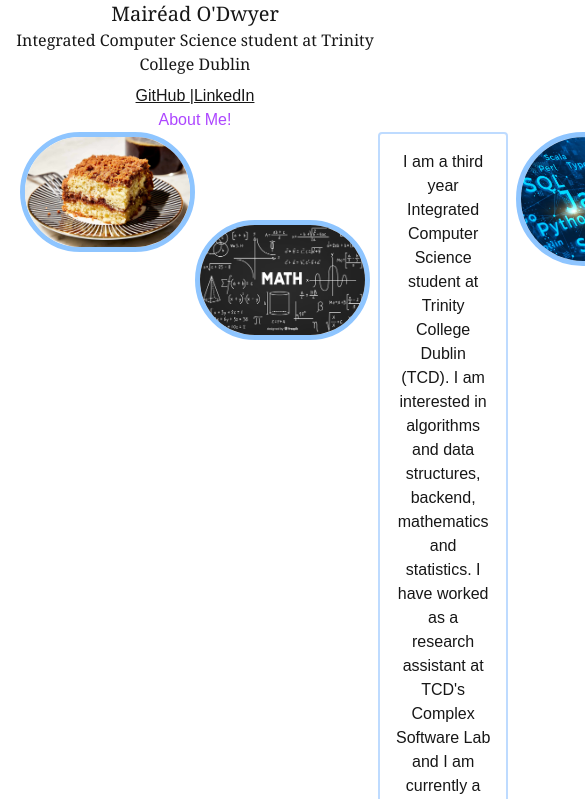
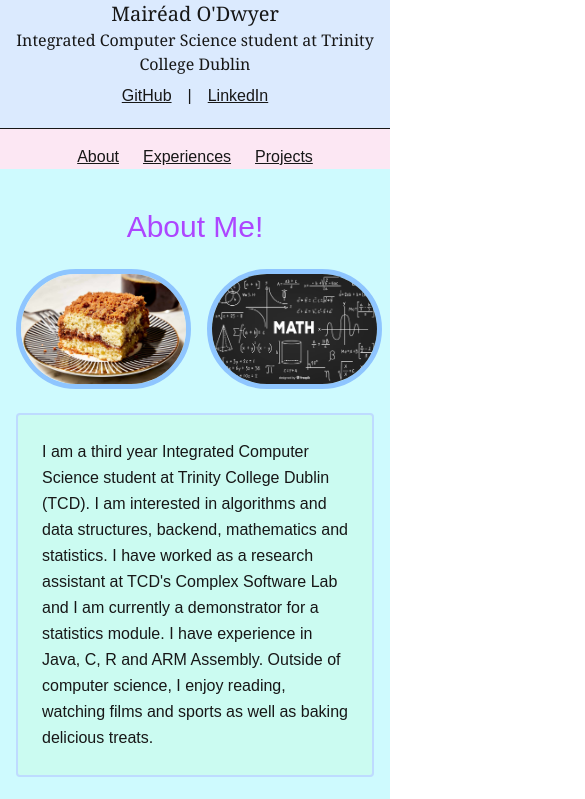
Before and after one commit to mairead-odwyer14/my-portfolio, a Next.js app: page / in a window 390 px wide. Shown: the top 799 px of the page, 585 px wide, since content can reach past the window. Built offline with nearby package versions, Linux system fonts and the light colour scheme; a web font is replaced by a local one.

Commit message:
made the about me section more responsive

```diff
--- a/src/app/page.js
+++ b/src/app/page.js
@@ -1,5 +1,6 @@
 import Image from "next/image";
 import ExperienceCard from '../components/ExperienceCard';
+import HeaderCard from '@/components/HeaderCard';
 
   const experiences = [
         {
@@ -23,8 +24,8 @@ import ExperienceCard from '../components/ExperienceCard';
             My role was to annotate rugby matches using a performance analysis software, Hudl Sportscode.
             The goal of the project was to use the data to determine if the height of tackle in rugby should be lower from the shoulder to the sternum.
             The process was split into two elements, coding and labeling.
-            Coding meant that marking down possession, tackles, rucks, passes, kicks and referees' decisions.
-            Labeling was for tackles only, where aspects such as type of tackle, head contact for tackle and ball carrier, etc would be marked for each tackle.
+            Coding meant marking down possession, tackles, rucks, passes, kicks and referees' decisions.
+            Labeling was for tackles only, where aspects such as type of tackles, head contact for the tackler and ball carrier, etc would be marked for each tackle.
             I worked alongside a team of annotators, including a fellow undergrad, a PhD student and two professional rugby players.
             I throughly enjoyed my time as a research assistant. I learned a lot on how these projects are conducted.
             It was great to be able to talk to other memembers of the lab, mainly PhD students and post-doctoral researchers, as I was able to ask for advice and what their experience in computer science was like.`,
@@ -34,26 +35,20 @@ import ExperienceCard from '../components/ExperienceCard';
 export default function Home() {
   return (
     <div>
+      <HeaderCard />
       <main>
-        <div>
-        <h1 className="font-serif text-center text-xl" >Mairéad O'Dwyer</h1>
-        <p className="font-serif text-center text-base">Integrated Computer Science student at Trinity College Dublin</p>
-        <div className="text-center gap-4 mt-2">
-         {/* <a href="/resume.pdf" className="border round-lg">Resume</a> */}
-         <a href="https://github.com/mairead-odwyer14" target="_blank" rel="noopener noreferrer" className="underline">GitHub </a>
-         <span>|</span>
-         <a href="https://www.linkedin.com/in/mairead-o-dwyer-a89b4a305/" target="_blank"rel="noopener noreferrer"className="underline mt-2">LinkedIn </a>
-        </div>
-        </div>
-        <section id="about">
-        <h2 className="font-fascinate text-center text-purple-500">About Me!</h2>
-        <div className="flex justify-start items-start ml-5">
+        <section id="about" className="scroll-mt-24 py-10 bg-cyan-100">
+        <div className="max-w-6xl mx-auto px-4">
+        <h2 className="font-fascinate text-center text-purple-500 text-3xl md:text-4xl mb-6">About Me!</h2>
+
+        <div className="flex justify-between flex-col md:flex-row items-center md:items-start gap-6">
+          <div className="flex gap-4">
           <Image
             src="/coffee_cake.jpg"
             alt="Coffee cake slice"
             width={175}
             height={175}
-            className="rounded-full border-5 border-blue-300"
+            className="rounded-full border-5 border-blue-300 object-cover"
             priority
           />
           <Image
@@ -61,27 +56,33 @@ export default function Home() {
             alt="Math equations on chalkboard"
             width={175}
             height={175}
-          className="rounded-full border-5 border-blue-300 mr-2 mt-22"
+            className="rounded-full border-5 border-blue-300 object-cover"
           />
-        <p className="text-center mx-0 rounded border-2 border-blue-200 p-4">I am a third year Integrated Computer Science student at Trinity College Dublin (TCD).
+          </div>
+          <div className="w-full md:basis-1/2 lg:basis-3/5 xl:basis-2/3">
+        <p className="w-full rounded border-2 border-blue-200 p-6 bg-teal-100 leading-relaxed text-base md:text-lg">I am a third year Integrated Computer Science student at Trinity College Dublin (TCD).
           I am interested in algorithms and data structures, backend, mathematics and statistics.
           I have worked as a research assistant at TCD's Complex Software Lab and I am currently a demonstrator for a statistics module.
           I have experience in Java, C, R and ARM Assembly.
           Outside of computer science, I enjoy reading, watching films and sports as well as baking delicious treats.
         </p>
+        </div>
+        <div className="flex gap-4">
         <Image
           src="/programming.jpg"
           alt="Programming languages"
           width={175}
           height={175}
-        className="rounded-full border-5 border-blue-300 ml-2"
+          className="rounded-full border-5 border-blue-300 object-cover"
         />
         <Image
           src="/Trinity-Main-Logo.jpg"
           alt="Trinity College Dublin Logo"
           width={200}
           height={200}
-        className="rounded-full border-5 border-blue-300 mt-36"/>
+          className="rounded-full border-5 border-blue-300 object-cover"/>
+        </div>
+        </div>
         </div>
         </section>
         <section id="experience" className="py-6 bg-purple-100">
```
Lines whose indentation alone changed are shown as unchanged.
